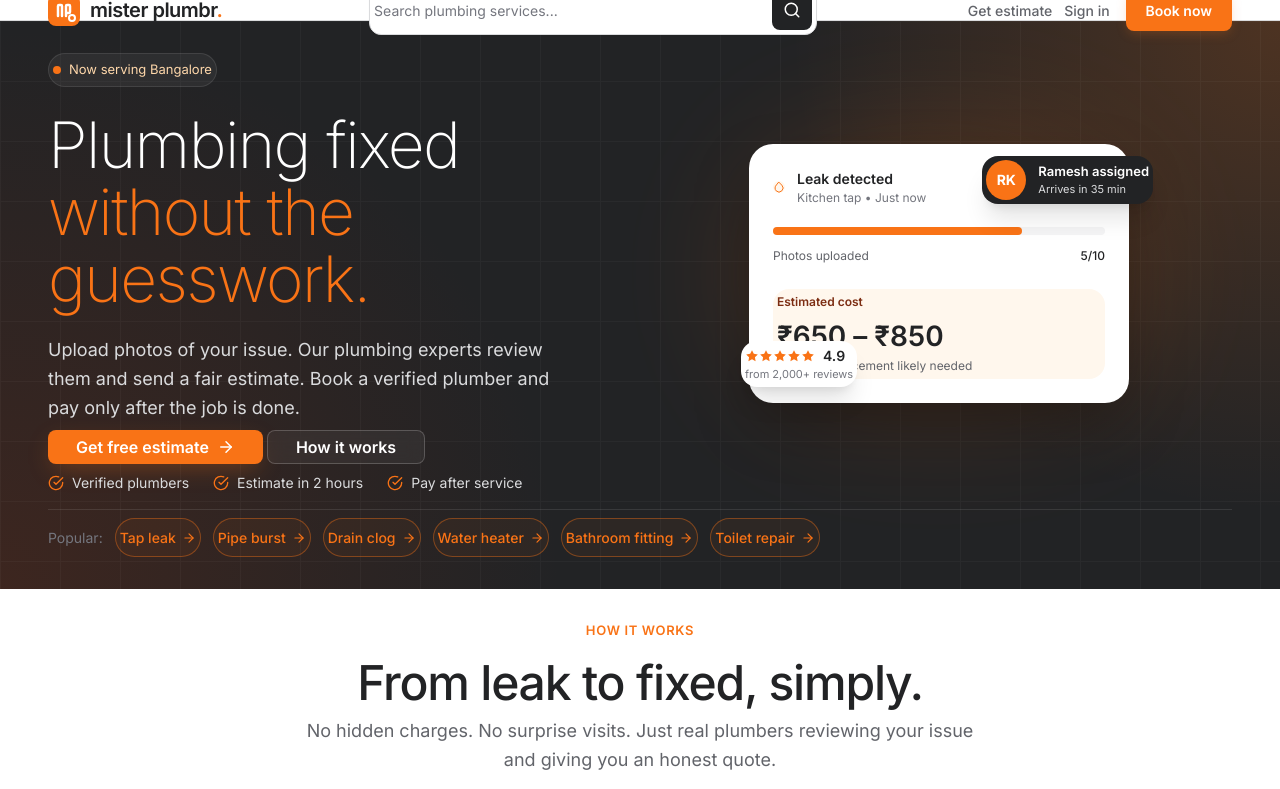
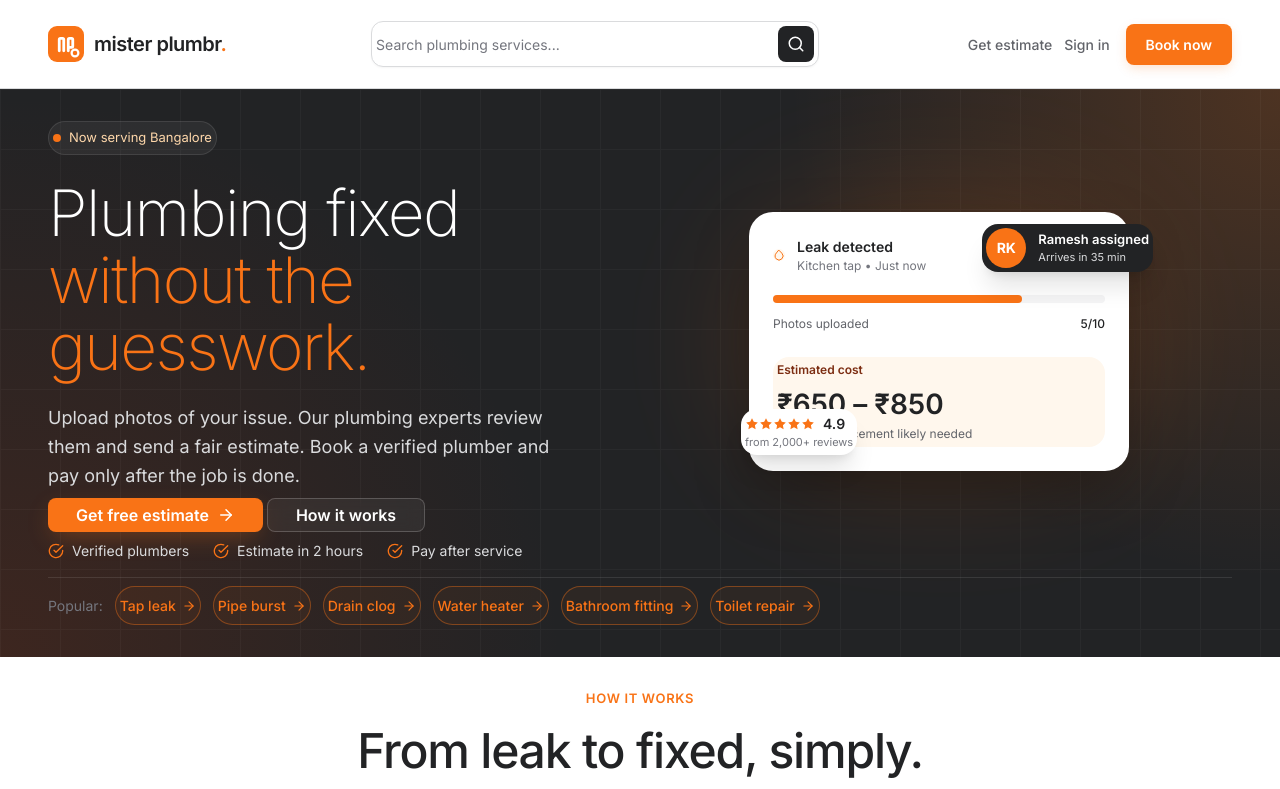
Before and after one commit to mister-plumbr/mr-plumber-webapp, a Next.js app: page / in a window 1280 px wide. Shown: the top 789 px of the page. Built offline with nearby package versions, Linux system fonts and the light colour scheme.

Commit message:
ui: increase navbar height to 72/88px and balance inner spacing

```diff
--- a/app/components/Navbar.tsx
+++ b/app/components/Navbar.tsx
@@ -9,10 +9,10 @@ export default function Navbar() {
 
   return (
     <header className="sticky top-0 z-50 border-b border-[#dadbdd] bg-white/95 backdrop-blur-sm">
-      <nav className="mx-auto flex h-16 max-w-[1200px] items-center justify-between px-4 sm:px-6 md:h-20 lg:px-8">
+      <nav className="mx-auto flex h-[72px] max-w-[1200px] items-center justify-between px-4 py-3 sm:px-6 md:h-[88px] lg:px-8">
         {/* Logo */}
         <Link href="/" className="flex items-center gap-2.5">
-          <Logo size={32} />
+          <Logo size={36} />
           <span className="text-[20px] font-semibold tracking-tight text-[#222325]">
             mister plumbr
             <span className="text-[#f97316]">.</span>
@@ -25,9 +25,9 @@ export default function Navbar() {
             <input
               type="text"
               placeholder="Search plumbing services..."
-              className="flex-1 border-0 bg-transparent px-4 py-2.5 text-[14px] text-[#222325] placeholder:text-[#74767e] focus:ring-0"
+              className="flex-1 border-0 bg-transparent px-4 py-2 text-[14px] text-[#222325] placeholder:text-[#74767e] focus:ring-0"
             />
-            <button className="flex h-10 w-10 items-center justify-center rounded-[8px] bg-[#222325] text-white m-1 hover:bg-[#111] transition-colors">
+            <button className="flex h-9 w-9 items-center justify-center rounded-[8px] bg-[#222325] text-white m-1 hover:bg-[#111] transition-colors">
               <Search size={18} />
             </button>
           </div>
@@ -67,7 +67,7 @@ export default function Navbar() {
 
       {/* Mobile Menu */}
       {mobileOpen && (
-        <div className="md:hidden absolute top-16 left-0 right-0 border-b border-[#dadbdd] bg-white shadow-lg">
+        <div className="md:hidden absolute top-[72px] left-0 right-0 border-b border-[#dadbdd] bg-white shadow-lg">
           <div className="mx-auto max-w-[1200px] px-4 py-4 flex flex-col gap-2">
             <div className="flex w-full items-center overflow-hidden rounded-[12px] border border-[#dadbdd] bg-white mb-2">
               <input
```
